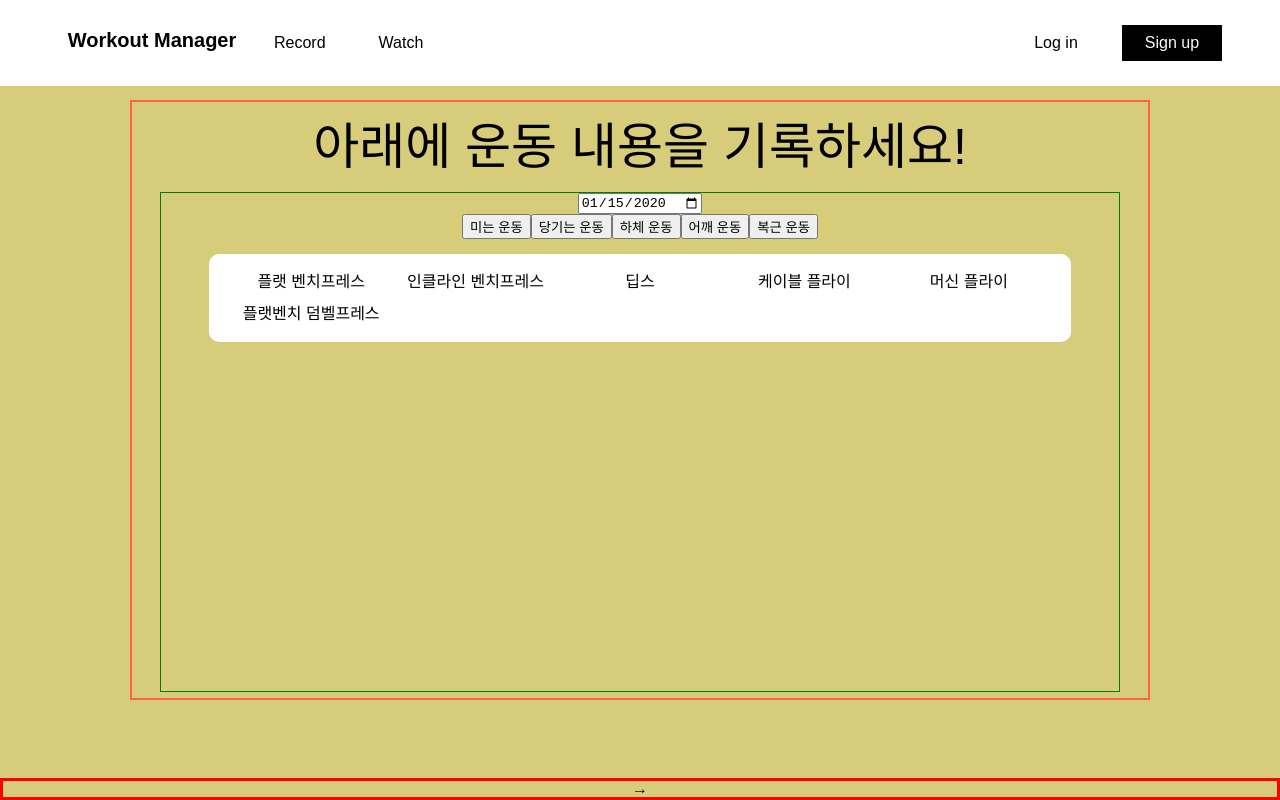
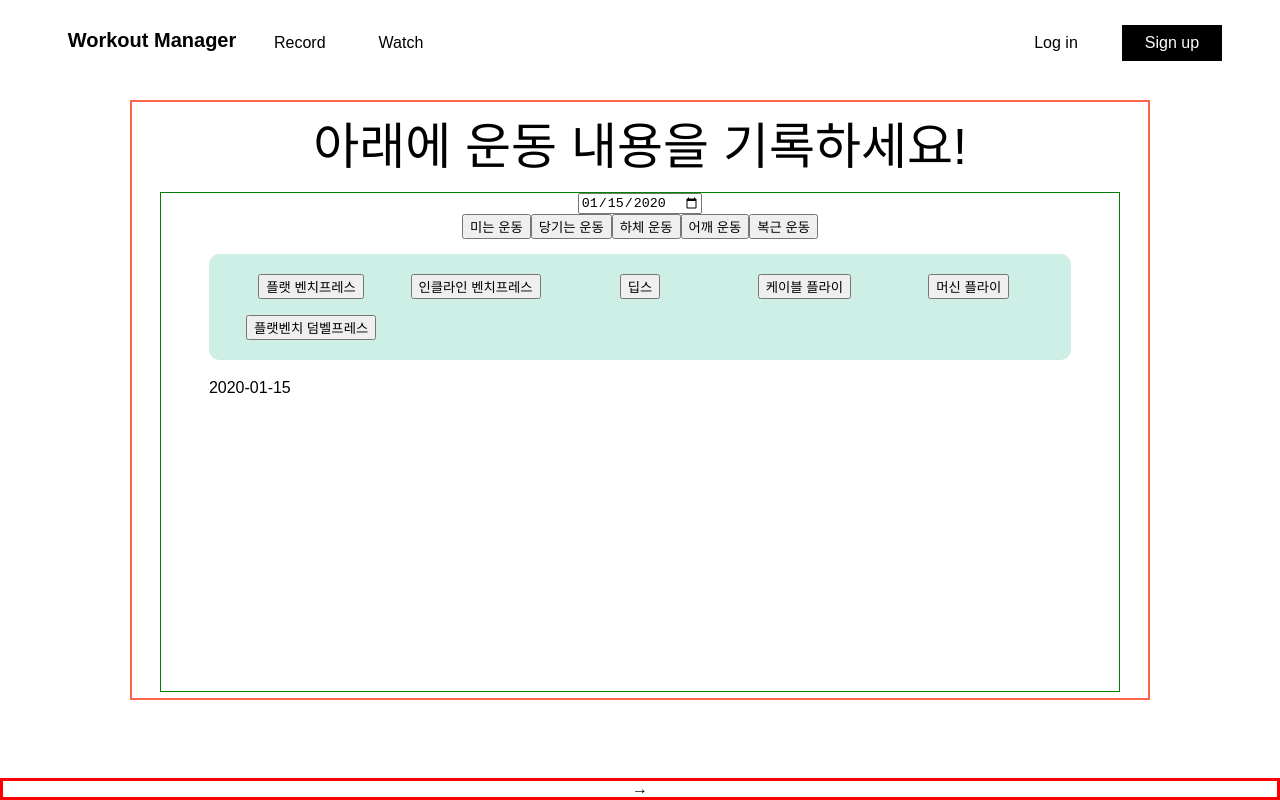
Before and after one commit to wujuno/workout-manager, a React (Create React App) app: page /record in a window 1280 px wide. Both pictures are taken after typing "2020-01-15" into the empty fields and a click on the button "미는 운동". Built offline with nearby package versions, Linux system fonts and the light colour scheme.

Commit message:
Add Record form(3)

```diff
--- a/src/screens/Record.tsx
+++ b/src/screens/Record.tsx
@@ -5,7 +5,6 @@ import styled from "styled-components";
 const Wrapper = styled.div`
     width:100vw;
     height: 100vh;
-    background-color: #d7cc7a;
     display: flex;
     justify-content:center;
     position: absolute;
@@ -44,28 +43,71 @@ const Items = styled(motion.div)`
     grid-template-columns:repeat(5,1fr);
     grid-row-gap:1rem;
     margin-top:15px;
-    background-color:white;
+    background-color: #ceefe6;
     border-radius:10px;
     padding:20px;
 
 `;
-const Item =styled.span`
+const Item =styled.button`
     place-self:center;
+`;
+
+const DidList = styled.div`
+    width:90%;
+    margin-top:20px;
 `;
 
 function Record (){
     const [pushVisible, setPushVisible] = useState(false);
     const [pullVisible, setPullVisible] = useState(false);
+    const [legsVisible, setLegsVisible] = useState(false);
+    const [shoulderVisible, setShoulderVisible] = useState(false);
+    const [absVisible, setAbsVisible] = useState(false);
+    const [date, setDate] = useState('');
+    const [item, setItem] = useState('');
     function handleSubmit (event:React.FormEvent<HTMLFormElement>) {
         event.preventDefault()
+    }
+    function handleDate (event:React.FormEvent<HTMLInputElement>) {
+        setDate(event.currentTarget.value);
+    }
+    function handleItem (event:React.FormEvent<HTMLButtonElement>) {
+        setItem(event.currentTarget.value);
     }
     function handlePushItems () {
         setPushVisible(prev=>!prev);
         setPullVisible(false);
+        setLegsVisible(false);
+        setShoulderVisible(false);
+        setAbsVisible(false);
     }
     function handlePullItems () {
         setPullVisible(prev=>!prev);
         setPushVisible(false);
+        setLegsVisible(false);
+        setShoulderVisible(false);
+        setAbsVisible(false);
+    }
+    function handleLegsItems() {
+        setLegsVisible(prev =>!prev);
+        setPushVisible(false);
+        setPullVisible(false);
+        setShoulderVisible(false);
+        setAbsVisible(false);
+    }
+    function handleshoulderItems() {
+        setShoulderVisible(prev => !prev)
+        setPushVisible(false);
+        setPullVisible(false);
+        setLegsVisible(false);
+        setAbsVisible(false);
+    }
+    function handleabsItems() {
+        setAbsVisible(prev=>!prev);
+        setPushVisible(false);
+        setPullVisible(false);
+        setLegsVisible(false);
+        setShoulderVisible(false);
     }
     return (
         <Wrapper>
@@ -75,22 +117,22 @@ function Record (){
                 </Title>
                 <Form onSubmit={handleSubmit}>
                     <div>
-                    <input type="date" />
+                    <input type="date" onChange={handleDate} />
                     </div>
                     <div>
                         <button onClick={handlePushItems}>미는 운동</button>
                         <button onClick={handlePullItems}>당기는 운동</button>
-                        <button>하체 운동</button>
-                        <button>어깨 운동</button>
-                        <button>복근 운동</button>
+                        <button onClick={handleLegsItems}>하체 운동</button>
+                        <button onClick={handleshoulderItems}>어깨 운동</button>
+                        <button onClick={handleabsItems}>복근 운동</button>
                     </div>
                     {pushVisible ? <Items>
-                        <Item>플랫 벤치프레스</Item>
-                        <Item>인클라인 벤치프레스</Item>
-                        <Item>딥스</Item>
-                        <Item>케이블 플라이</Item>
-                        <Item>머신 플라이</Item>
-                        <Item>플랫벤치 덤벨프레스</Item>
+                        <Item onClick={handleItem} value="플랫 벤치프레스">플랫 벤치프레스</Item>
+                        <Item onClick={handleItem} value="인클라인 벤치프레스">인클라인 벤치프레스</Item>
+                        <Item onClick={handleItem} value="딥스">딥스</Item>
+                        <Item onClick={handleItem} value="케이블 플라이">케이블 플라이</Item>
+                        <Item onClick={handleItem} value="머신 플라이">머신 플라이</Item>
+                        <Item onClick={handleItem} value="플랫벤치 덤벨프레스">플랫벤치 덤벨프레스</Item>
                     </Items>  :null}
                     {pullVisible ? <Items>
                         <Item>턱걸이</Item>
@@ -100,6 +142,28 @@ function Record (){
                         <Item>시티드 케이블 로우</Item>
                         <Item>머신 로우</Item>
                     </Items>  :null}
+                    {legsVisible ? <Items>
+                        <Item>바벨 스쿼트</Item>
+                        <Item>파워 레그 프레스</Item>
+                        <Item>시티드 레그 컬</Item>
+                        <Item>리버스 레그 컬</Item>
+                        <Item>런지</Item>
+                    </Items>  :null}
+                    {shoulderVisible ? <Items>
+                        <Item>바벨 숄더 프레스</Item>
+                        <Item>밀리터리 프레스</Item>
+                        <Item>사이드 레터럴 레이즈</Item>
+                        <Item>리버스 펙 덱 플라이</Item>
+                        <Item>페이스 풀</Item>
+                    </Items>  :null}
+                    {absVisible ? <Items>
+                        <Item>리버스 크런치</Item>
+                        <Item>행잉 레그 레이즈</Item>
+                    </Items>  :null}
+                    <DidList>
+                        <p>{date}</p>
+                        {item ? <p>{item} 무게kg 횟수회 세트수회 쉬는시간초</p> : null}
+                    </DidList>
                 </Form>
             </Container>
         </Wrapper>
```
